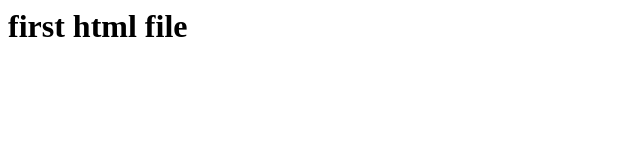
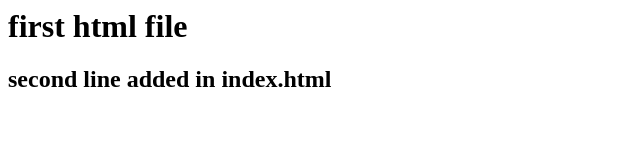
Before and after one commit to gcpmay2023babu/june19_repo, a plain HTML site: page index.html in a window 1280 px wide. Shown: the whole page, without its empty margins (0-640 px from the left). Drawn offline with Linux system fonts and the light colour scheme.

Commit message:
third commit

```diff
--- a/index.html
+++ b/index.html
@@ -1 +1,2 @@
 <h1>first html file</h1>
+<h2>second line added in index.html</h2>
```
